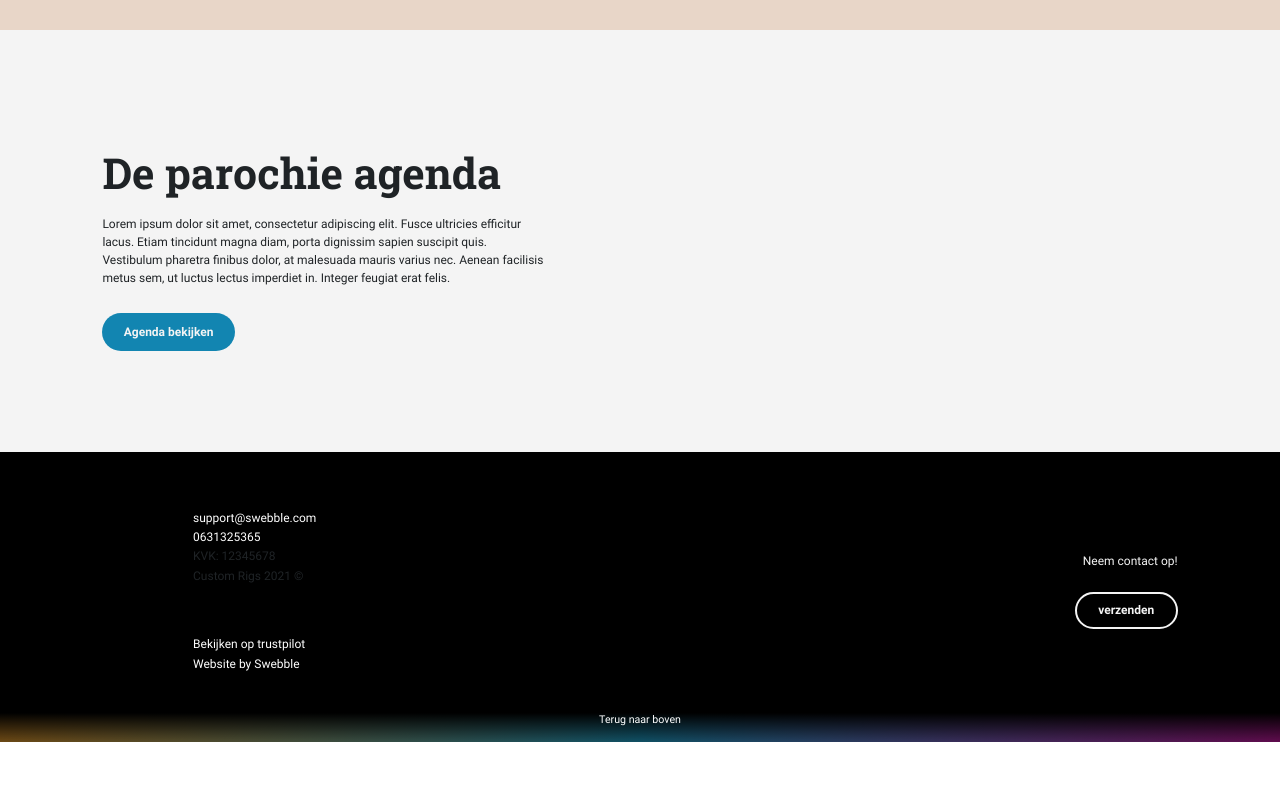
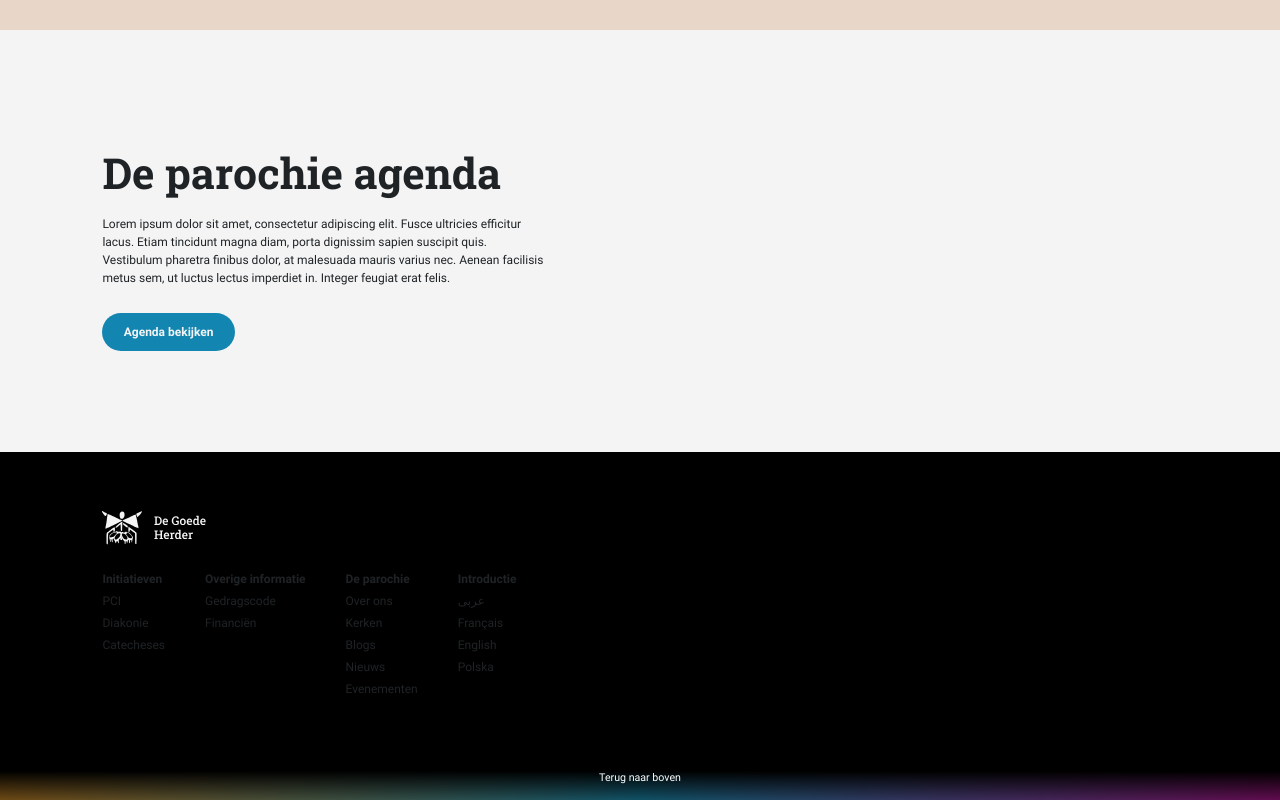
Before and after one commit to TwanVerdel/degoedeherder, a Nuxt app: page / in a window 1280 px wide. Shown: the part 2645-3445 px from the top of the page. Before the commit the page ends 3387 px from the top, so only its background shows below. Built offline with nearby package versions, Linux system fonts and the light colour scheme.

Commit message:
New footer
Updated footer, opacity still needs to be changed

```diff
--- a/components/MainFooter.vue
+++ b/components/MainFooter.vue
@@ -1,166 +1,91 @@
 <template>
-    <div class="footer">
-        <div class="list type-1">
-            <a class="logo-link clickable" href=".">
-                <!-- <img class="logo" src="@/assets/images/logo-white.svg" alt="Custom Rigs" height="32" width="164"/> -->
-            </a>
-
-            <div class="socials">
-                <!-- <a class="social clickable" href="https://nl-nl.facebook.com/">
-                    <img src="@/assets/images/facebook.svg" alt="Facebook" height="24" width="24"/>
-                </a>
-                <a class="social clickable" href="https://twitter.com/?lang=nl">
-                    <img src="@/assets/images/twitter.svg" alt="Facebook" height="24" width="24"/>
-                </a>
-                <a class="social clickable" href="https://www.youtube.com/?gl=NL">
-                    <img src="@/assets/images/youtube.svg" alt="Facebook" height="24" width="24"/>
-                </a>
-                <a class="social clickable" href="https://discord.com/">
-                    <img src="@/assets/images/discord.svg" alt="Facebook" height="24" width="24"/>
-                </a> -->
+    <footer>
+        <div class="logo">
+            <img src="../assets/images/logo.svg" alt="Logo" />
+        </div>
+        <div class="lists-container">
+            <div class="list">
+                <ul aria-label="Initiatieven">
+                    <li>
+                        <a href="#">PCI</a>
+                    </li>
+                    <li>
+                        <a href="#">Diakonie</a>
+                    </li>
+                    <li>
+                        <a href="#">Catecheses</a>
+                    </li>
+                </ul>
+            </div>
+            <div class="list">
+                <ul aria-label="Overige informatie">
+                    <li>
+                        <a href="#">Gedragscode</a>
+                    </li>
+                    <li>
+                        <a href="#">Financiën</a>
+                    </li>
+                </ul>
+            </div>
+            <div class="list">
+                <ul aria-label="De parochie">
+                    <li>
+                        <a href="#">Over ons</a>
+                    </li>
+                    <li>
+                        <a href="#">Kerken</a>
+                    </li>
+                    <li>
+                        <a href="#">Blogs</a>
+                    </li>
+                    <li>
+                        <a href="#">Nieuws</a>
+                    </li>
+                    <li>
+                        <a href="#">Evenementen</a>
+                    </li>
+                </ul>
+            </div>
+            <div class="list">
+                <ul aria-label="Introductie">
+                    <li>
+                        <a href="#">عربى</a>
+                    </li>
+                    <li>
+                        <a href="#">Français</a>
+                    </li>
+                    <li>
+                        <a href="#">English</a>
+                    </li>
+                    <li>
+                        <a href="#">Polska</a>
+                    </li>
+                </ul>
             </div>
         </div>
-        <div class="list type-1">
-            <div class="option-list">
-                <a href="mailto:support@swebble.com" class="item clickable"> support@swebble.com </a>
-                <a href="tel:+0631325365" class="item clickable"> 0631325365 </a>
-                <span class="item"> KVK: 12345678 </span>
-                <span class="item"> Custom Rigs {{ new Date().getFullYear() }} &#169;</span>
-            </div>
-            <div class="option-list">
-                <a href="https://nl.trustpilot.com/" class="item clickable"> Bekijken op trustpilot </a>
-                <a href="https://swebble.com" class="item clickable"> Website by Swebble </a>
-            </div>
-        </div>
-
-        <div class="CTA">
-            <p>
-                Neem contact op!
-            </p>
-            <button class="btn white-border"
-                    v-text="'verzenden'"
-                    @click="buttonClick()"/>
-        </div>
-    </div>
+    </footer>
 </template>
 
 <script>
 export default {
     methods: {
         buttonClick() {
-                this.$nuxt.$emit('showForm')
+            this.$nuxt.$emit("showForm");
         }
     }
-    }
+};
 </script>
 
 <style lang="scss" scoped>
-    .footer {
+footer {
     @include Outer(88px, 64px);
-        display: grid;
-        grid-template-columns: auto auto 1fr;
-        gap: desktop-vw(136px);
+    display: flex;
+    flex-direction: column;
     background: #000000;
-
-        @media($tablet-portrait) {
-            @include Outer(88px);
-            grid-template-columns: 1fr;
-            gap: phone-vw(48px);
-        }
-
-        @media($phone) {
-            grid-template-columns: 1fr;
-        }
-
-        .list {
-            &.type-1 {
-                display: grid;
-                grid-template-rows: 1fr auto;
-                min-height: desktop-vw(240px);
-
-                @media($tablet-portrait) {
-                    min-height: unset;
-                    gap: tablet-vw(40px);
-                }
-
-                @media($phone) {
-                    min-height: unset;
-                    gap: phone-vw(40px);
-                }
-            }
-
-            >*, a {
-                color: white;
-            }
-
-            .clickable {
-                cursor: pointer;
-                transition: opacity 0.2s;
-
-                &:hover {
-                    opacity: 0.5;
-                }
-            }
-
-            .option-list {
-                display: grid;
-                grid-auto-rows: min-content;
-                gap: desktop-vw(8px);
-
-                @media($tablet-portrait){
-                    gap: tablet-vw(8px);
-                }
-
-                @media($phone){
-                    gap: phone-vw(8px);
-                }
-            }
-
-            .socials{
-                display: grid;
-                gap: desktop-vw(16px);
-                grid-auto-flow: column;
-                grid-auto-columns: min-content;
-
-                @media ($tablet-portrait) {
-                    gap: tablet-vw(16px);
-                }
-
-                @media ($phone) {
-                    gap: phone-vw(16px);
-                }
-
-                a.social {
-                    display: flex;
-                    align-items: center;
-                    justify-content: center;
-                    width: auto;
-                    height: auto;
-
-                    img {
-                        width: desktop-vw(24px);
-                        height: desktop-vw(24px);
-
-                        @media ($tablet-portrait) {
-                            width: tablet-vw(24px);
-                            height: tablet-vw(24px);
-                        }
-
-                        @media ($phone) {
-                            width: phone-vw(24px);
-                            height: phone-vw(24px);
-                        }
-                    }
-                }
-            }
-
-            .logo-link {
-                height: auto;
-                width: max-content;
-                margin-bottom: auto;
 
     .logo {
         height: desktop-vw(32px);
+        margin-bottom: 40px;
         width: auto;
 
         @media ($tablet-portrait) {
@@ -171,43 +96,39 @@
             height: phone-vw(40px);
         }
     }
-            }
+
+    .lists-container {
+        display: grid;
+        width: 50%;
+        // justify-content: space-between;
+        // flex-wrap: wrap;
+        grid-template-columns: repeat(4, minmax(min-content, max-content));
+        column-gap: 40px;
+
+        @media ($tablet-portrait) {
+            width: 100%;
         }
 
-        .CTA {
-            display: flex;
-            flex-direction: column;
-            justify-content: center;
-            height: 100%;
-            margin-left: auto;
+        @media ($phone) {
+            width: 100%;
+            grid-template-columns: repeat(2, minmax(min-content, 1fr));
 
-            @media($tablet-portrait) {
-                margin-left: unset;
+            // justify-content: flex-start;
         }
 
-            p {
-                max-width: desktop-vw(360px);
-                text-align: right;
+        .list {
             color: $white;
-                margin-bottom: desktop-vw(32px);
+            margin-bottom: 32px;
 
-                @media($tablet-portrait) {
-                    margin-bottom: tablet-vw(32px);
-                    max-width: tablet-vw(440px);
-                    text-align: left;
+            ul:before {
+                content: attr(aria-label);
+                font-weight: bold;
+                width: 25%;
             }
 
-                @media($phone) {
-                    max-width: phone-vw(320px);
-                    margin-bottom: phone-vw(32px);
-                }
-            }
-
-            .btn {
-                margin-left: auto;
-
-                @media($tablet-portrait) {
-                    margin-left: unset;
+            li {
+                list-style-type: none;
+                margin-top: 8px;
             }
         }
     }
```
Lines whose indentation alone changed are shown as unchanged.
